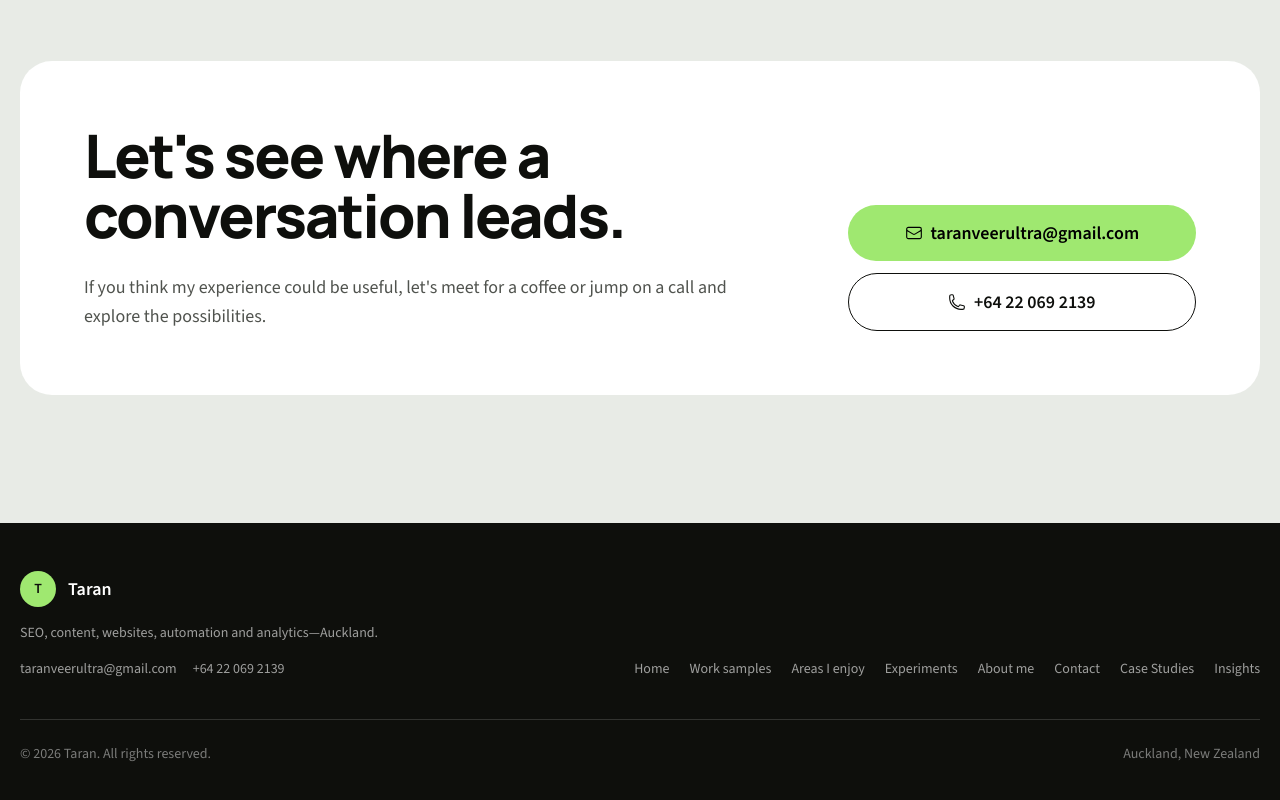
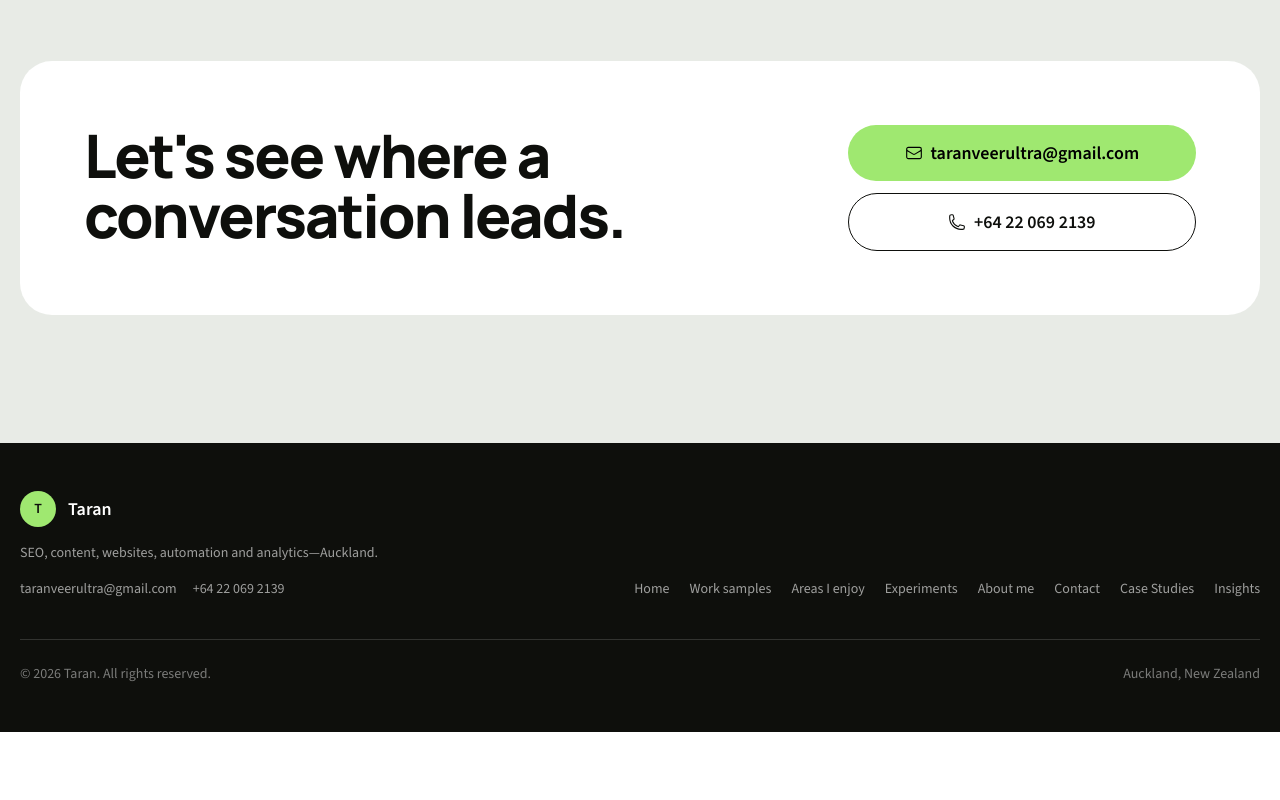
Before and after one commit to taranveerultra-bot/Tara-cv, a Next.js app: page / in a window 1280 px wide. Shown: the part 7426-8226 px from the top of the page. After the commit the page ends 8158 px from the top, so only its background shows below. Built offline with nearby package versions, Linux system fonts and the light colour scheme.

Commit message:
Remove contact section description

```diff
--- a/src/components/CTA.tsx
+++ b/src/components/CTA.tsx
@@ -10,10 +10,6 @@ const CTA = () => (
                 <h2 className="max-w-4xl text-balance text-4xl font-extrabold leading-[.95] sm:text-6xl">
                     Let&apos;s see where a conversation leads.
                 </h2>
-                <p className="mt-7 max-w-2xl text-lg leading-relaxed text-foreground-accent">
-                    If you think my experience could be useful, let&apos;s meet for a coffee or jump on a call and
-                    explore the possibilities.
-                </p>
             </div>
             <div className="flex flex-col justify-end gap-3">
                 <Link
```
